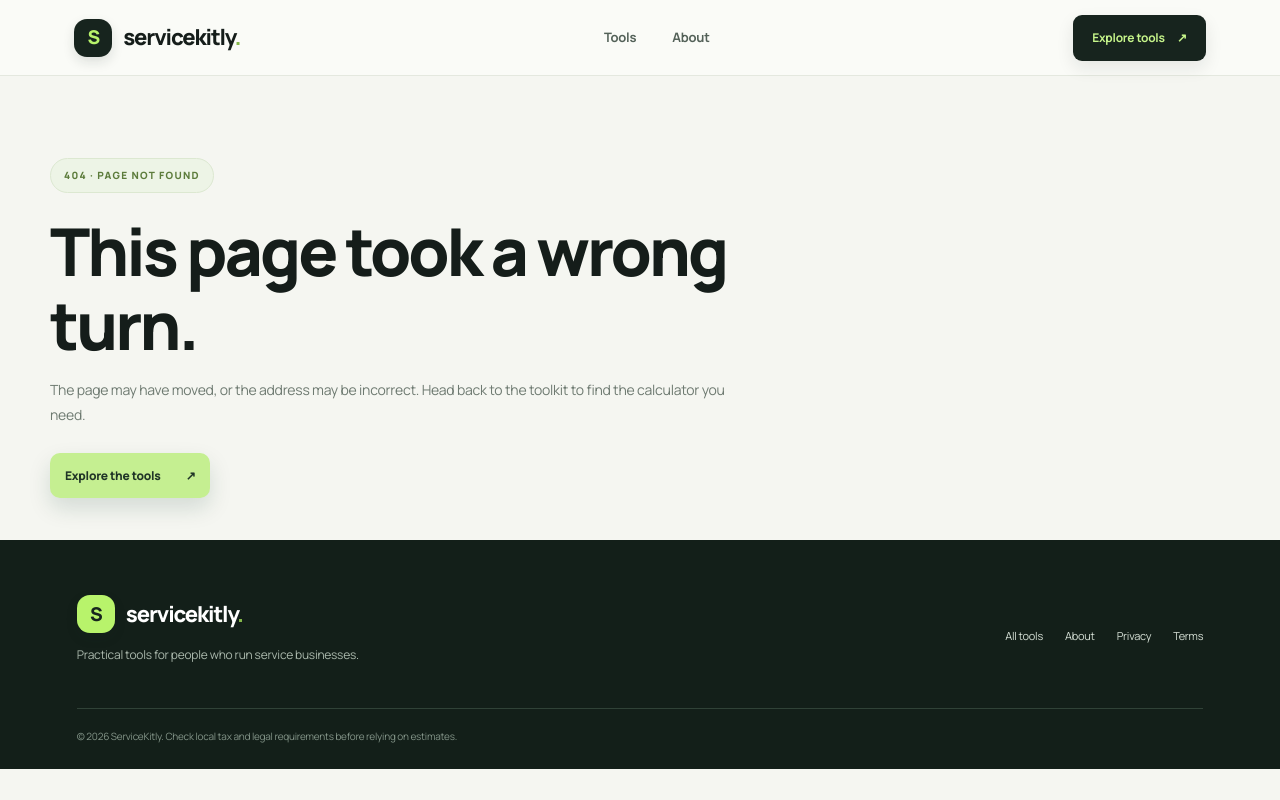
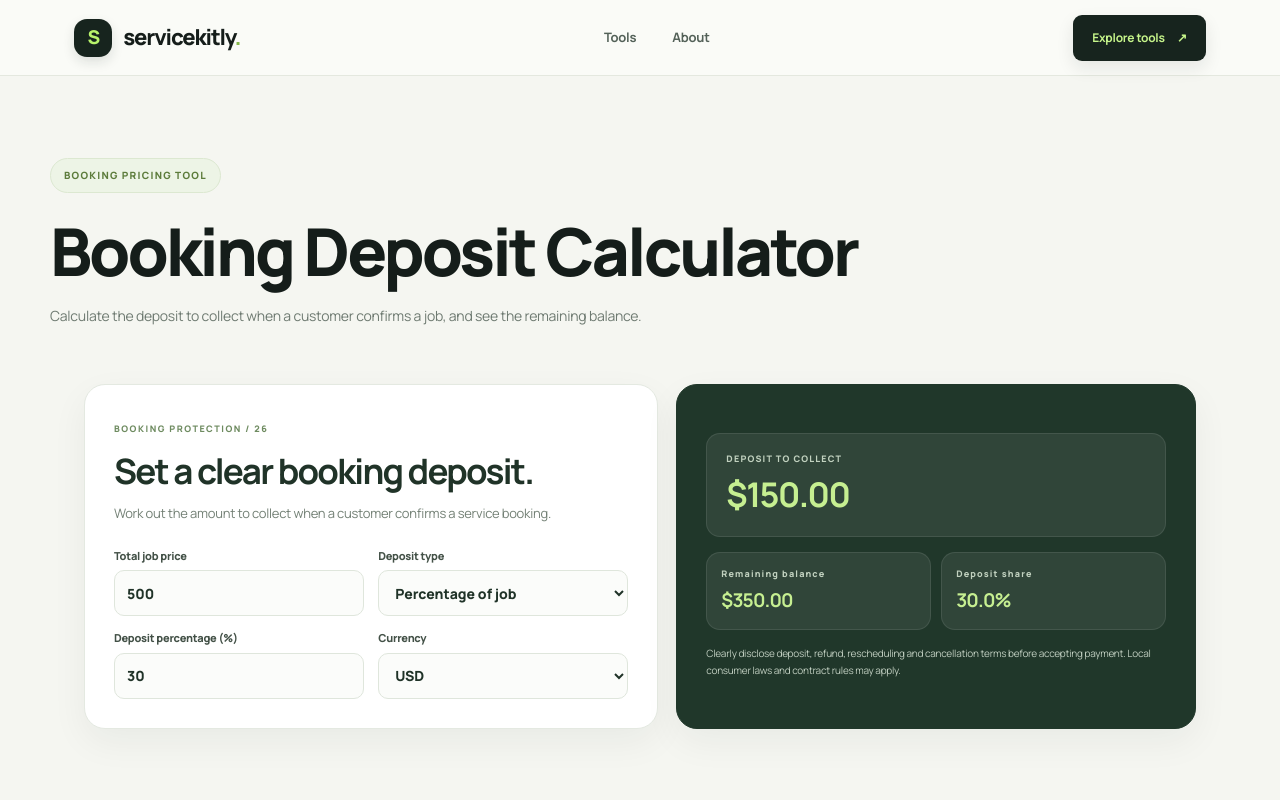
Before and after one commit to ya6331856-cpu/business-growth-toolkit, a Next.js app: page /tools/booking-deposit-calculator in a window 1280 px wide. Before the commit this address had no page. Shown: the top 800 px of the page. Built offline with nearby package versions, Linux system fonts and the light colour scheme.

Commit message:
Add SEO page for new ServiceKitly tool

```diff
--- /dev/null
+++ b/app/tools/booking-deposit-calculator/page.tsx
@@ -0,0 +1,4 @@
+import type { Metadata } from "next";
+import { BookingDepositCalculator } from "@/components/ToolSuite";
+export const metadata: Metadata = { title: "Booking Deposit Calculator for Service Businesses", description: "Calculate a percentage or fixed booking deposit, customer balance and deposit share with this free service business tool.", alternates: { canonical: "/tools/booking-deposit-calculator/" } };
+export default function Page(){return <><section className="page-hero"><span className="eyebrow">BOOKING PRICING TOOL</span><h1>Booking Deposit Calculator</h1><p>Calculate the deposit to collect when a customer confirms a job, and see the remaining balance.</p></section><BookingDepositCalculator/><section className="content-section"><h2>Set expectations before a job is booked.</h2><p>A booking deposit can help confirm customer commitment and cover preparation costs. State the amount, due date, refund terms and rescheduling rules clearly before payment.</p><h2>How it works</h2><p>For a percentage deposit, deposit = job price × deposit rate. The remaining balance is the job price minus the deposit.</p><h2>Frequently asked questions</h2><div className="faq"><h3>Can I use a fixed deposit?</h3><p>Yes. Choose fixed amount and enter the amount you intend to collect.</p></div><div className="faq"><h3>Are deposits always refundable?</h3><p>Refund rights depend on the agreement and applicable consumer law. Disclose fair terms and check local requirements.</p></div></section></>}
```
